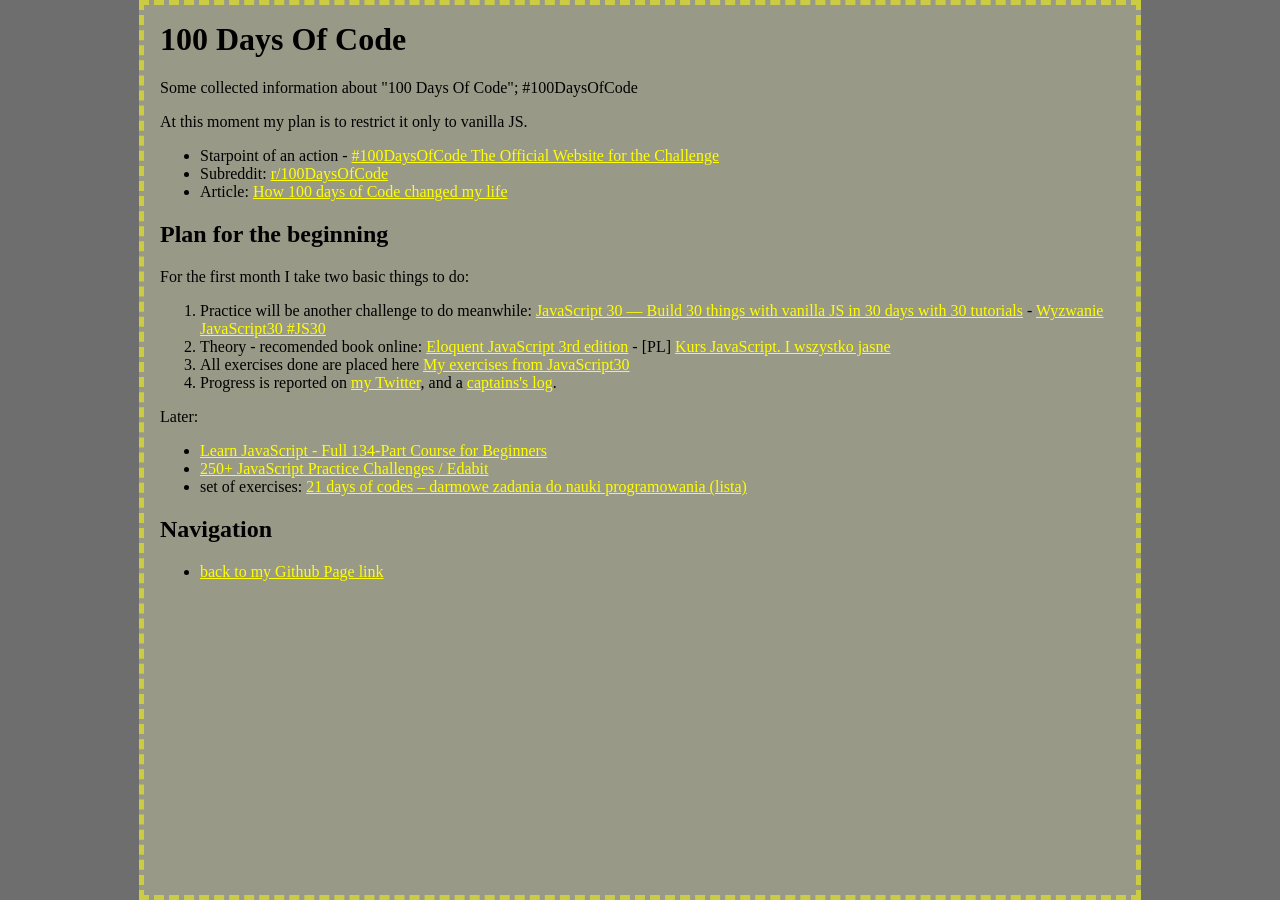
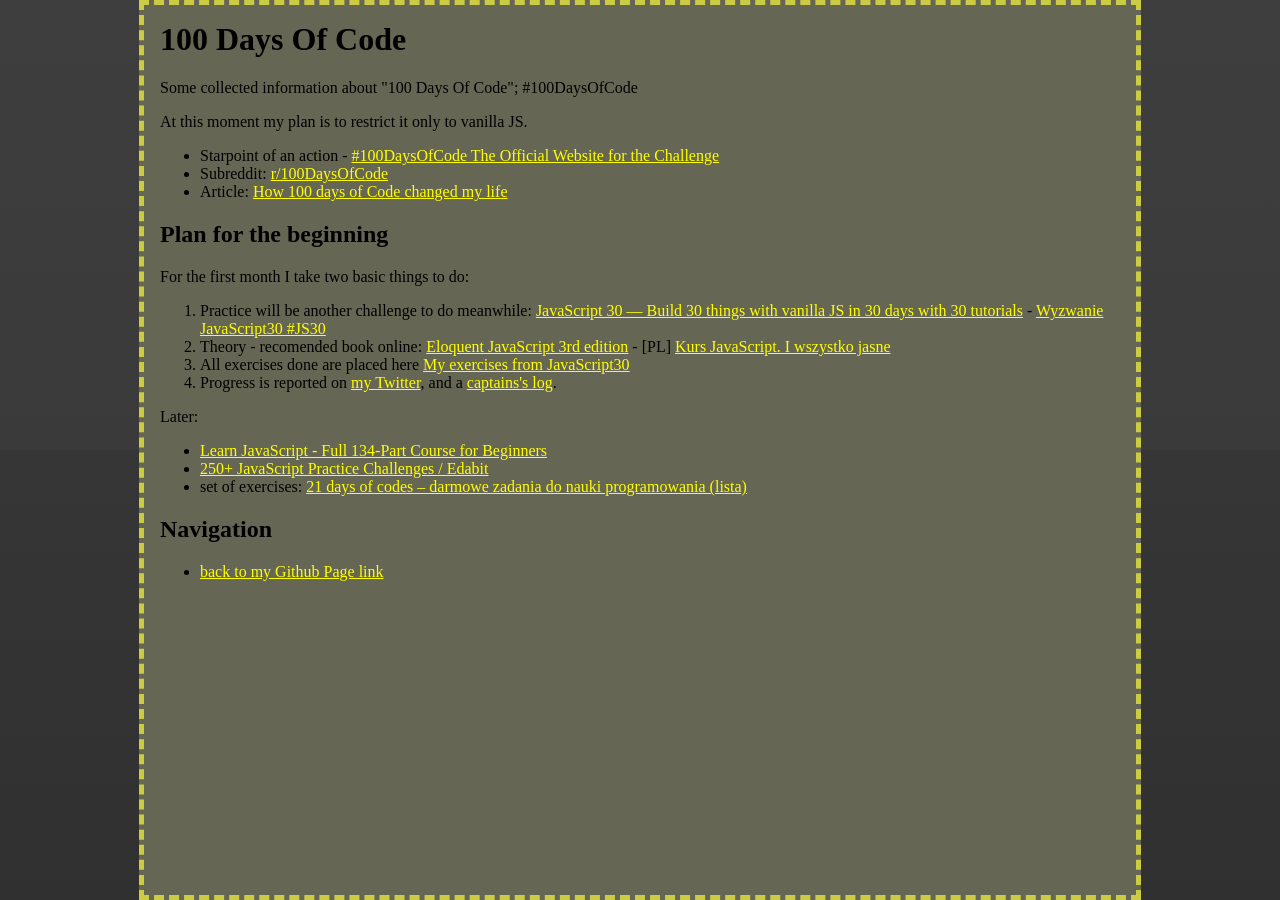
Before and after one commit to tdudkowski/tdudkowski.github.io, a Jekyll site: the page 100daysofcode.html, which Jekyll copies as it is, in a window 1280 px wide. Built offline with Jekyll 4.4.1, drawn with Linux system fonts in a browser that asks for light colours.

Commit message:
Update 100daysofcode.html

```diff
--- a/100daysofcode.html
+++ b/100daysofcode.html
@@ -11,7 +11,7 @@
             margin: 0;
             min-height: 100vh;
             display: flex;
-            background-color: #6e6e6e
+            background: linear-gradient(to bottom, #3e3e3e, #3a3a3a 50%, #363636 50%, #303030);
         }
 
         main {
@@ -21,7 +21,7 @@
             max-width: 60rem;
             border: 5px dashed #cc4;
             padding: 1rem;
-            background-color: #998;
+            background-color: #665;
         }
 
         main h1 {
```
